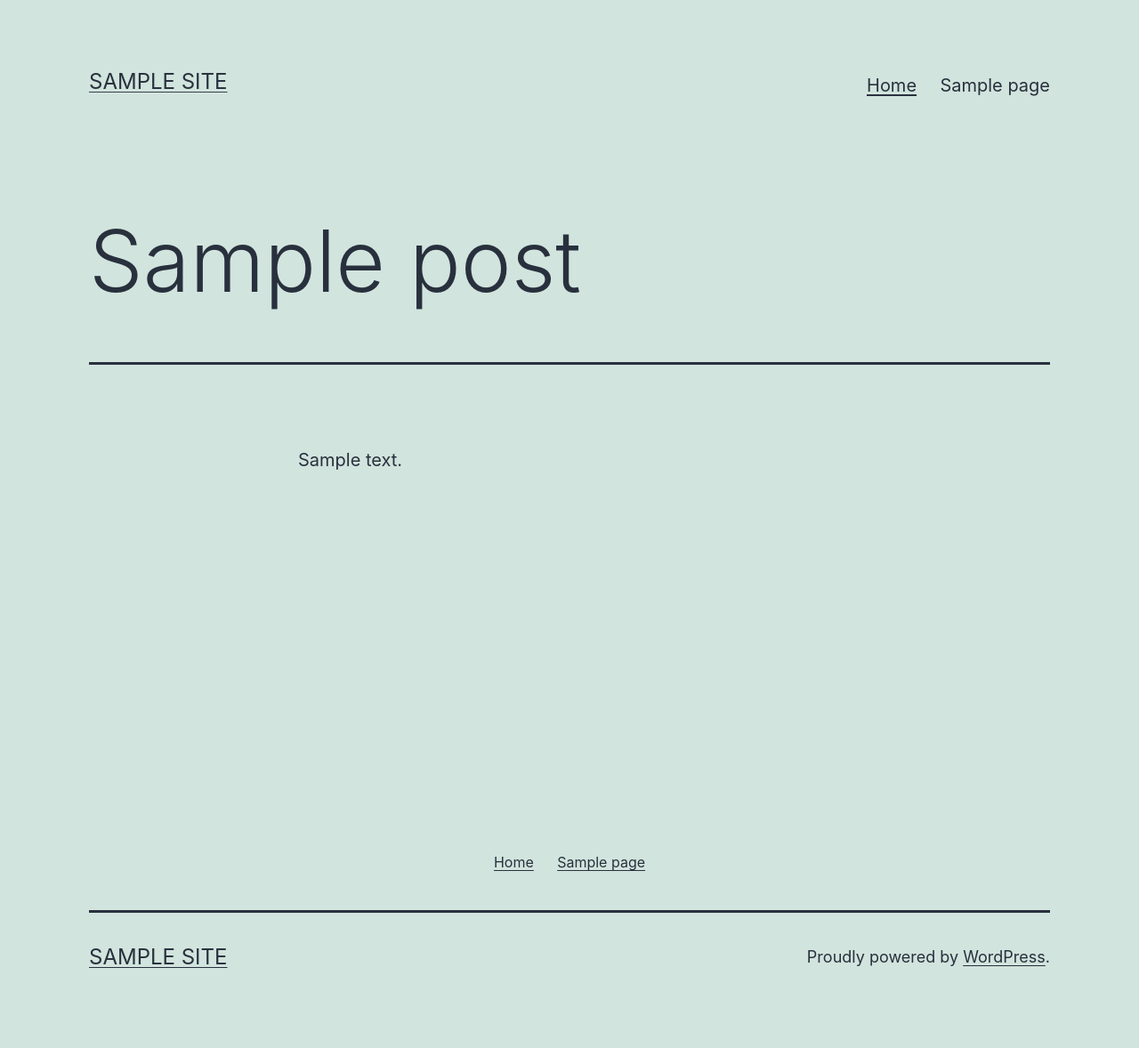
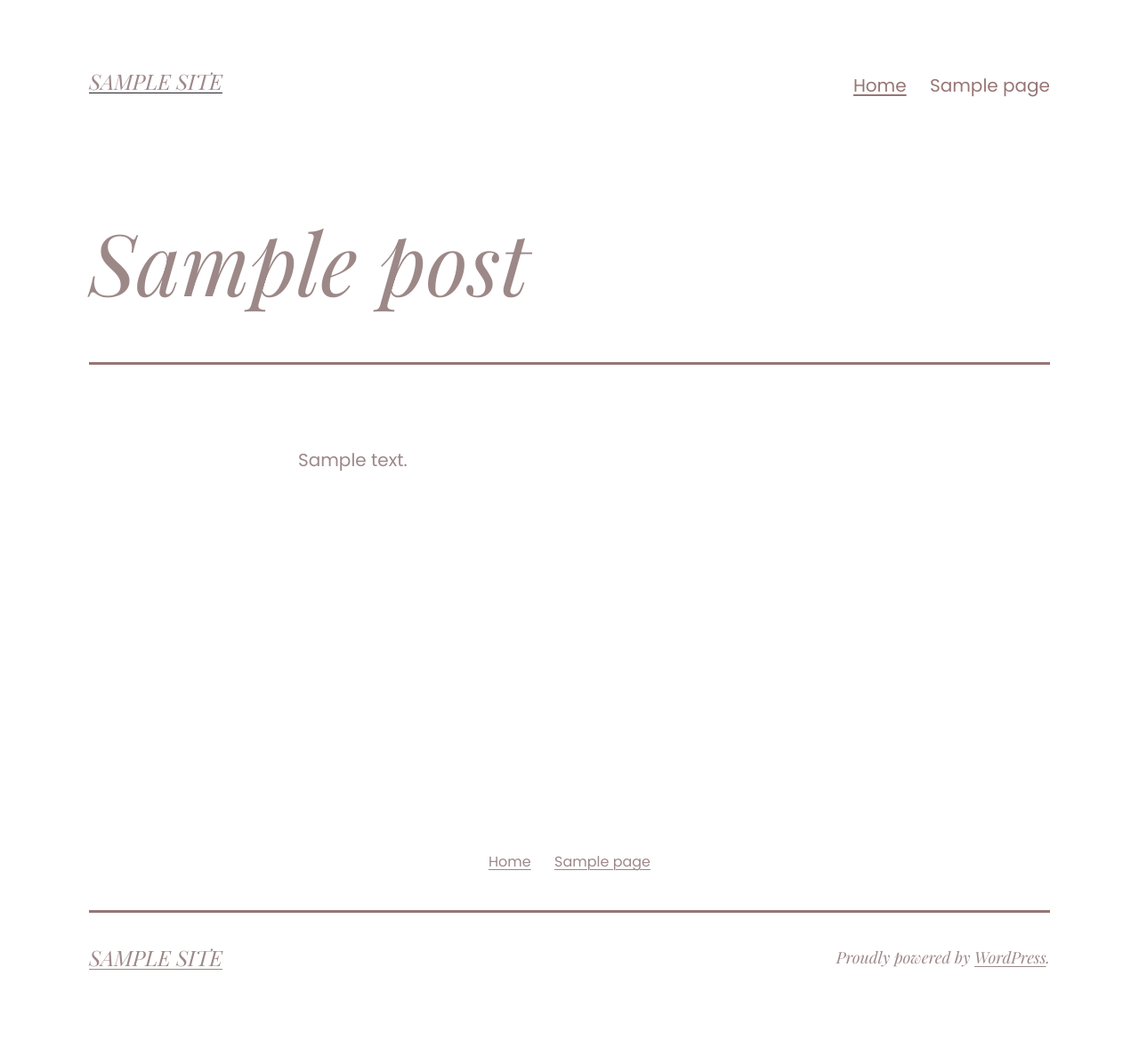
Before and after one commit to michalnatkanski/c2c, a WordPress theme: template themes/twentytwentyone/page.php in a window 1280 px wide. Shown: the whole page at 89% size. Run offline with PHP 8.4 and a stand-in for WordPress, Linux system fonts and the light colour scheme; the site name, menu and one post (Sample post) are stand-ins, and other content is empty; style sheets or scripts are compiled from the project's sources; some libraries are stand-ins or nearby versions.

Commit message:
Update colors and fonts

```diff
--- a/themes/twentytwentyone/assets/sass/01-settings/global.scss
+++ b/themes/twentytwentyone/assets/sass/01-settings/global.scss
@@ -4,10 +4,9 @@
 $baseline-unit: 10px;
 
 :root {
-
     /* Font Family */
-	--global--font-primary: var(--font-headings, -apple-system, BlinkMacSystemFont, "Segoe UI", Roboto, Oxygen-Sans, Ubuntu, Cantarell, "Helvetica Neue", sans-serif);
-	--global--font-secondary: var(--font-base, -apple-system, BlinkMacSystemFont, "Segoe UI", Roboto, Oxygen-Sans, Ubuntu, Cantarell, "Helvetica Neue", sans-serif);
+    --global--font-primary: Playfair-Display, sans-serif;
+    --global--font-secondary: Poppins, sans-serif;
 
     /* Font Size */
     --global--font-size-base: 1.25rem; // 20px / 16px
@@ -65,24 +64,34 @@ $baseline-unit: 10px;
 
     /* Colors */
     --global--color-black: #000;
-	--global--color-dark-gray: #28303d;
-	--global--color-gray: #39414d;
+    --global--color-white: #fff;
+    --global--color-very-light-gray: #faf7f3;
+    --global--color-dark-gray: #23242c;
+    --global--color-light-creme: #ededed;
+    --global--color-creme: #967675;
+    --global--color-background-creme: #f6ece8;
+    --global--color-background-light-creme: #f9f2ef;
+    --global--color-background-creme: #f6ece8;
+    --global--color-form-creme: #dccbc6;
+    --global--color-form-background-creme: rgba(150, 118, 117, 0.5);
+    --global--color-border-creme: #edd5c8;
+    --global--color-very-light-creme: #fae2d666;
+    --global--color-very-dark-gray: #111;
+    --global--color-very-dark-creme: #9d8888;
+    --global--color-dark-creme: #cfadac;
+    --global--color-gray: #140f26;
     --global--color-light-gray: #f0f0f0;
-	--global--color-green: #d1e4dd;
-	--global--color-blue: #d1dfe4;
-	--global--color-purple: #d1d1e4;
-	--global--color-red: #e4d1d1;
-	--global--color-orange: #e4dad1;
-	--global--color-yellow: #eeeadd;
-	--global--color-white: #fff;
+    --global--color-quote-mark: #964f4c;
+
     --global--color-white-50: rgba(255, 255, 255, 0.5); // Used for disabled buttons
     --global--color-white-90: rgba(255, 255, 255, 0.9); // Used in form fields.
 
-	--global--color-primary: var(--global--color-dark-gray); /* Body text color, site title, footer text color. */
-	--global--color-secondary: var(--global--color-gray); /* Headings */
-	--global--color-primary-hover: var(--global--color-primary);
-	--global--color-background: var(--global--color-green); /* Mint, default body background */
-	--global--color-border: var(--global--color-primary); /* Used for borders (separators) */
+    --global--color-primary: var(--global--color-very-dark-creme); /* Body text color, site title, footer text color. */
+    --global--color-secondary: var(--global--color-dark-gray); /* Headings */
+
+    --global--color-primary-hover: var(--global--color-creme);
+    --global--color-background: var(--global--color-white); /* Mint, default body background */
+    --global--color-border: var(--global--color-creme); /* Used for borders (separators) */
 
     /* Spacing */
     --global--spacing-unit: #{2 * $baseline-unit}; // 20px
@@ -97,7 +106,9 @@ $baseline-unit: 10px;
     --form--font-family: var(--global--font-secondary);
     --form--font-size: var(--global--font-size-sm);
     --form--line-height: var(--global--line-height-body);
-	--form--color-text: var(--global--color-dark-gray); // Text color in input fields is always dark over light background.
+    --form--color-text: var(
+        --global--color-dark-gray
+    ); // Text color in input fields is always dark over light background.
     --form--color-ranged: var(--global--color-secondary);
     --form--label-weight: 500;
     --form--border-color: var(--global--color-secondary);
@@ -112,21 +123,21 @@ $baseline-unit: 10px;
 
     /* Buttons */
     // Colors
-	--button--color-text: var(--global--color-background);
-	--button--color-text-hover: var(--global--color-secondary);
+    --button--color-text: var(--global--color-creme);
+    --button--color-text-hover: var(--global--color-white);
     --button--color-text-active: var(--global--color-secondary);
-	--button--color-background: var(--global--color-secondary);
-	--button--color-background-active: var(--global--color-background);
+    --button--color-background: var(--global--color-white);
+    --button--color-background-active: var(--global--color-creme);
     // Fonts
-	--button--font-family: var(--global--font-primary);
-	--button--font-size: var(--global--font-size-base);
-	--button--font-weight: 500;
-	--button--line-height: 1.5;
+    --button--font-family: var(--global--font-secondary);
+    --button--font-size: 16px;
+    --button--font-weight: 400;
+    --button--line-height: 1;
     // Borders
-	--button--border-width: 3px;
-	--button--border-radius: 0;
+    --button--border-width: 1px;
+    --button--border-radius: 6px;
     // Spacing
-	--button--padding-vertical: 15px;
+    --button--padding-vertical: 18px;
     --button--padding-horizontal: calc(2 * var(--button--padding-vertical));
 
     /* entry */
@@ -152,10 +163,10 @@ $baseline-unit: 10px;
     --branding--description--font-size: var(--global--font-size-sm);
     --branding--description--font-family: var(--global--font-secondary);
 
-	--branding--logo--max-width: 300px;
-	--branding--logo--max-height: 100px;
-	--branding--logo--max-width-mobile: 96px;
-	--branding--logo--max-height-mobile: 96px;
+    --branding--logo--max-width: 302px;
+    --branding--logo--max-height: 30px;
+    --branding--logo--max-width-mobile: 154px;
+    --branding--logo--max-height-mobile: 16px;
 
     /* Main navigation */
     --primary-nav--font-family: var(--global--font-secondary);
@@ -238,7 +249,8 @@ $baseline-unit: 10px;
     }
 }
 
-@media only screen and (min-width: 652px) { // Not using the mixin because it's compiled after this file
+@media only screen and (min-width: 652px) {
+    // Not using the mixin because it's compiled after this file
     :root {
         --global--font-size-xl: 2.5rem; // 40px / 16px
         --global--font-size-xxl: 6rem; // 96px / 16px
```
Lines whose indentation alone changed are shown as unchanged.
